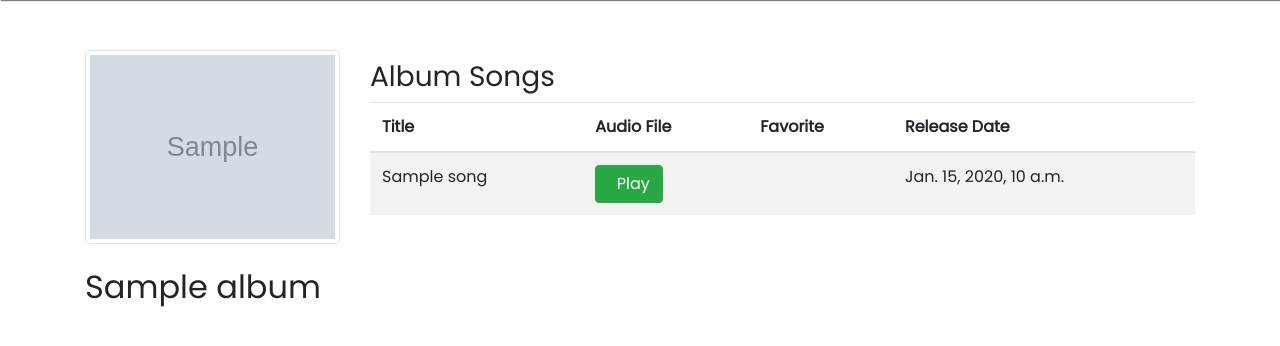
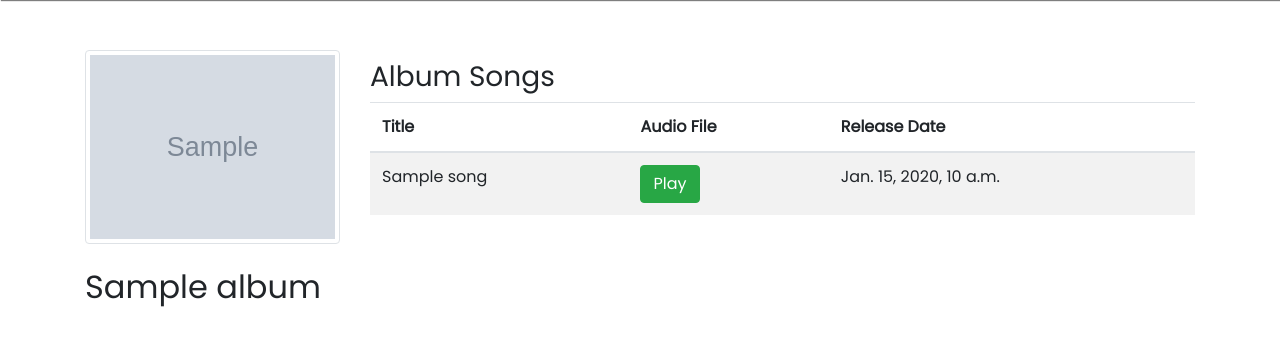
Before and after one commit to darshandv/Music-Management-System, a Django app: template apps/management/templates/management/album_detail.html in a window 1280 px wide. Shown: the part 50-396 px from the top of the page. Run offline with Django 3.2, Linux system fonts and the light colour scheme; the template is opened without the code that fills it: most values are stand-ins (such as "Sample title", 1, 10 or a date in 2020); grey boxes marked "Sample" are stand-in pictures; some libraries are stand-ins or nearby versions.

Commit message:
aaaaaahhhhhhh

```diff
--- a/apps/management/templates/management/album_detail.html
+++ b/apps/management/templates/management/album_detail.html
@@ -15,7 +15,7 @@
                         {% if album.image %}
                             <img src="{{ album.image.url }}" class="img-responsive img-thumbnail">
                         {% else %}
-                            <h4>No image to display</h3>
+                            <h4>No image to display</h4>
                         {% endif %}
                     </a>
                     <br><br>
@@ -53,7 +53,6 @@
                         <tr>
                             <th>Title</th>
                             <th>Audio File</th>
-                            <th>Favorite</th>
                             <th>Release Date</th>
                         </tr>
                         </thead>
@@ -62,15 +61,11 @@
                             <tr>
                                 <td>{{ song.song_title }}</td>
                                 <td>
-                                    <a target="_blank" href="{{ song.audio_file.url }}">
-                                        <button type="button" class="btn btn-success btn-xs">
-                                            <span class="glyphicon glyphicon-play"></span>&nbsp; Play
-                                        </button>
+                                    <a target="_blank" href="{{ song.audio_file.url }}" role="button" class="btn btn-success">
+                                      Play
                                     </a>
                                 </td>
-                                <td>
                                     <!-- <a href="{% url 'management:add_favorite' song.id user.id album.id%}" class="btn-favorite"><i class=" {% if song in user.songs.all %}fas {% else %}far {%endif%} fa-star active"></i></a> -->
-                                </td>
                                 <td>{{album.release_date}}
                                   <!-- <a href="{% url 'management:delete_from_playlist' song.id album.id%}" class="btn btn-danger" role = "button">Delete </a> -->
                                 </td>
```
